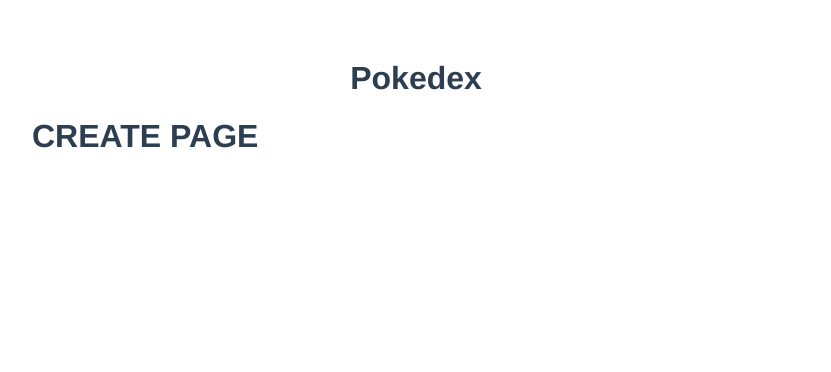
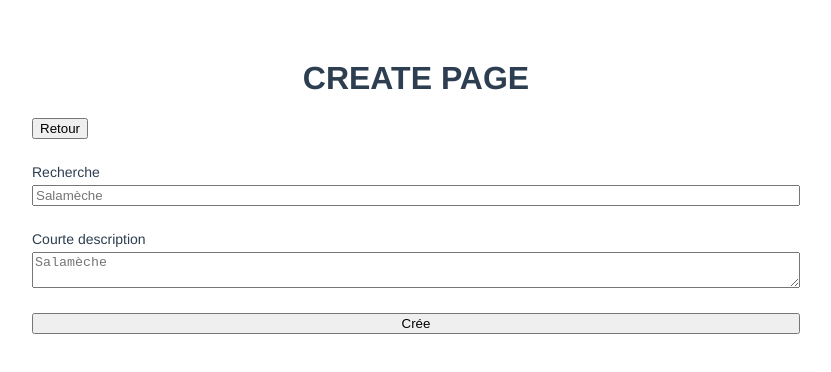
Before and after one commit to soartiiz/python_train, a website built with Vite: page front/index.html in a window 1280 px wide. Both pictures are taken after a click on the button "Crée". Shown: the whole page, without its empty margins (224-1055 px from the left). Built offline with nearby package versions, Linux system fonts and the light colour scheme.

Commit message:
add create (front)

```diff
--- a/front/index.html
+++ b/front/index.html
@@ -1,17 +1,18 @@
 <!DOCTYPE html>
 <html lang="en">
+
 <head>
   <meta charset="UTF-8" />
   <link rel="icon" type="image/svg+xml" href="favicon.svg" />
   <meta name="viewport" content="width=device-width, initial-scale=1.0" />
   <title>Vite App</title>
 </head>
+
 <body>
   <div id="app">
-      <h1 class="main-title">Pokedex</h1>
-
     <div id="main-container"></div>
   </div>
   <script type="module" src="/src/main.ts"></script>
 </body>
+
 </html>
--- a/front/src/components/button.ts
+++ b/front/src/components/button.ts
@@ -1,10 +1,10 @@
 import { Element } from "./element"
 
 export class Button extends Element {
-  constructor() {
+  constructor(id: string, label: string) {
     const element = document.createElement('button')
-    element.id = 'router-button'
-    element.appendChild(document.createTextNode('Crée'))
+    element.id = id
+    element.appendChild(document.createTextNode(label))
 
     super(element)
   }
--- /dev/null
+++ b/front/src/components/createForm.ts
@@ -0,0 +1,58 @@
+import { Element } from "./element"
+import { Button } from "./button"
+import { Router } from "../main"
+
+export class CreateForm extends Element {
+  private name: HTMLInputElement
+  private description: HTMLTextAreaElement
+
+  constructor() {
+    const element = document.createElement('section')
+    element.id = 'create-form'
+    super(element)
+
+    const nameLabel = document.createElement("label")
+    nameLabel.setAttribute("for", "name");
+    nameLabel.appendChild(document.createTextNode("Recherche"))
+
+    this.name = document.createElement("input")
+    this.name.setAttribute("type", "text");
+    this.name.setAttribute("placeholder", "Salamèche")
+    this.name.id = "name"
+
+    const descriptionLabel = document.createElement("label")
+    descriptionLabel.setAttribute("for", "description");
+    descriptionLabel.appendChild(document.createTextNode("Courte description"))
+
+    this.description = document.createElement("textarea")
+    this.description.setAttribute("placeholder", "Salamèche")
+    this.description.id = "description"
+
+    const submitButton = new Button('create-button', 'Crée')
+
+    this.element.append(nameLabel, this.name, descriptionLabel, this.description, submitButton.render())
+
+    submitButton.render().addEventListener('click', () => {
+      this.handleCreate()
+    })
+  }
+
+  private async handleCreate(): Promise<void> {
+    const body = { name: this.name.value, description: this.description.value }
+
+    try {
+      await fetch('http://localhost:5000/create', {
+        method: 'POST',
+        headers: {
+          'Accept': 'application/json',
+          'Content-Type': 'application/json'
+        },
+        body: JSON.stringify(body)
+      })
+    } catch (e) {
+      console.log(e)
+    }
+
+    Router.$router.changeView('index')
+  }
+}
--- a/front/src/components/list.ts
+++ b/front/src/components/list.ts
@@ -11,7 +11,6 @@
     super(document.createElement('section'))
 
     this.fetchPokemons().then((pokemons) => {
-
       pokemons.forEach((p: PokemonDTO) => {
         const pokemon = new Pokemon(p.name, p.description)
         this.pokemons.push(pokemon)
@@ -29,6 +28,10 @@
     return await request.json()
   }
 
+  private removeAllElement() {
+    while (this.element.firstChild) { this.element.removeChild(this.element.firstChild); }
+  }
+
   private handleFilter(value: string) {
     const elements = this.pokemons.filter(p => {
       const nameFormatted = p.getName().normalize("NFD").replace(/[\u0300-\u036f]/g, "").toLowerCase()
@@ -37,7 +40,7 @@
     })
 
     // REMOVE ALL CHILDS OF ELEMENTS
-    while (this.element.firstChild) { this.element.removeChild(this.element.firstChild); }
+    this.removeAllElement()
     // APPEND NEW CHILDS
     elements.forEach(element => { this.element.appendChild(element.render()) });
   }
--- a/front/src/pages/create.ts
+++ b/front/src/pages/create.ts
@@ -1,14 +1,23 @@
 import { Element } from "../components/element"
+import { CreateForm } from "../components/createForm"
+import { Button } from "../components/button"
+import { Router } from "../main"
 
 export class CreateView extends Element {
   constructor() {
-    const element = document.createElement('div')
+    super(document.createElement('div'))
+
     const h1 = document.createElement('h1')
+    h1.appendChild(document.createTextNode('CREATE PAGE'))
 
-    h1.appendChild(document.createTextNode('CREATE PAGE'))
-    element.appendChild(h1)
+    const createForm = new CreateForm()
 
-    super(element)
-    console.log(element)
+    const backButton = new Button('back-to-index', 'Retour')
+
+    this.element.append(h1, backButton.render(), createForm.render())
+
+    backButton.render().addEventListener('click', () => {
+      Router.$router.changeView('index')
+    })
   }
 }
--- a/front/src/pages/index.ts
+++ b/front/src/pages/index.ts
@@ -11,16 +11,18 @@
   constructor() {
     super(document.createElement('div'))
 
+    const h1 = document.createElement('h1')
+    h1.appendChild(document.createTextNode('Pokedex'))
+    this.element.appendChild(h1)
+
     this.list = new List()
     this.search = new Search()
     this.search.subscribe(this.list)
-    const createButton = new Button()
+    const goToCreate = new Button('router-link', 'Crée')
 
-    this.element?.appendChild(createButton.render())
-    this.element?.appendChild(this.search.render())
-    this.element?.appendChild(this.list.render())
+    this.element.append(goToCreate.render(), this.search.render(), this.list.render())
 
-    createButton.render().addEventListener('click', () => {
+    goToCreate.render().addEventListener('click', () => {
       Router.$router.changeView('create')
     })
   }
--- a/front/src/style.css
+++ b/front/src/style.css
@@ -2,7 +2,6 @@
   font-family: Avenir, Helvetica, Arial, sans-serif;
   -webkit-font-smoothing: antialiased;
   -moz-osx-font-smoothing: grayscale;
-  /* text-align: center; */
   color: #2c3e50;
   margin-top: 60px;
 }
@@ -11,7 +10,7 @@
   margin: 0;
 }
 
-.main-title {
+h1 {
   text-align: center;
 }
 
@@ -55,3 +54,17 @@
   border-left: 1px solid black;
   width: calc(100% - 150px);
 }
+
+#create-form {
+  display: flex;
+  flex-direction: column;
+}
+
+label {
+  margin-top: 25px;
+  margin-bottom: 5px;
+}
+
+#create-button {
+  margin-top: 25px;
+}
```
Also changed, not shown: 1 other file. Lines whose indentation alone changed are shown as unchanged.
